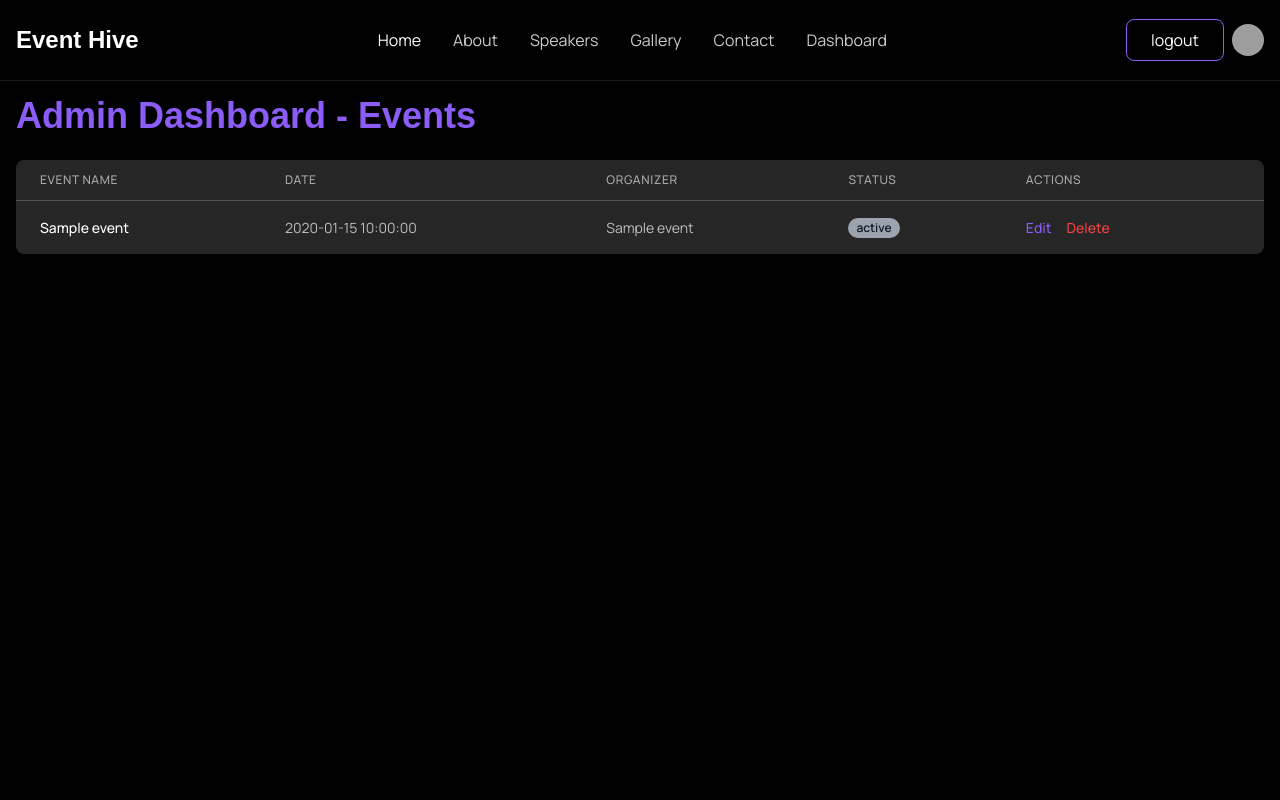
After one commit to Youcode-Classe-E-2024-2025/DevStorm_eventbrite, a PHP site: template app/views/front/adminDashboard.twig in a window 1280 px wide. The commit adds this page. Run offline with PHP 8.4, Linux system fonts and the light colour scheme; the template is opened without the code that fills it: most values are stand-ins (such as "Sample title", 1, 10 or a date in 2020); some libraries are stand-ins or nearby versions; some web fonts are replaced; grey boxes are pictures that could not be loaded.

Commit message:
add the admin dashboard first display the vents and the theirs status and actions like edit and delete

```diff
--- /dev/null
+++ b/app/views/front/adminDashboard.twig
@@ -0,0 +1,140 @@
+<!DOCTYPE html>
+<html lang="en">
+<head>
+    <meta charset="UTF-8">
+    <meta name="viewport" content="width=device-width, initial-scale=1.0">
+    <title>Admin Dashboard - Event Hive</title>
+    <script src="https://cdn.tailwindcss.com"></script>
+    <script src="https://cdn.jsdelivr.net/npm/alpinejs@2.8.2/dist/alpine.min.js" defer></script>
+    <link href="https://api.fontshare.com/v2/css?f[]=clash-display@400,700&display=swap" rel="stylesheet">
+    <link href="https://fonts.googleapis.com/css2?family=Manrope:wght@400;500;600&display=swap" rel="stylesheet">
+    <script>
+        tailwind.config = {
+            theme: {
+                extend: {
+                    fontFamily: {
+                        'clash': ['"Clash Display"', 'sans-serif'],
+                        'manrope': ['Manrope', 'sans-serif'],
+                    },
+                    colors: {
+                        'primary': '#8B5CF6',
+                    }
+                }
+            }
+        }
+    </script>
+    <style>
+        body {
+            background-color: black;
+        }
+    </style>
+</head>
+<body class="min-h-screen font-manrope text-white">
+<nav class="fixed w-full z-50 bg-black/90 backdrop-blur-sm border-b border-white/10">
+    <div class="container mx-auto px-4">
+        <div class="flex items-center justify-between h-20">
+            <!-- Logo -->
+            <a href="#" class="font-clash text-white text-2xl font-bold">
+                Event Hive
+            </a>
+            <!-- Navigation Links -->
+            <div class="hidden md:flex items-center space-x-8">
+                <a href="/" class="text-white font-manrope hover:text-primary transition-colors">Home</a>
+                <a href="#" class="text-white/80 font-manrope hover:text-primary transition-colors">About</a>
+                <a href="#" class="text-white/80 font-manrope hover:text-primary transition-colors">Speakers</a>
+                <a href="#" class="text-white/80 font-manrope hover:text-primary transition-colors">Gallery</a>
+                <a href="#" class="text-white/80 font-manrope hover:text-primary transition-colors">Contact</a>
+                <a href="/adminDashboard" class="text-white/80 font-manrope hover:text-primary transition-colors">Dashboard</a>
+            </div>
+
+            <!-- CTA Button -->
+            <div class="flex gap-5">
+                {% if user %}
+                    <a href="/login" class="hidden md:block border border-primary text-white font-manrope px-6 py-2 rounded-lg hover:bg-primary/10 transition-colors">
+                        Login
+                    </a><a href="/register" class="hidden md:block border border-primary text-white font-manrope px-6 py-2 rounded-lg hover:bg-primary/10 transition-colors">
+                    Register
+                </a>
+                {% else %}
+                    <div class="hidden md:flex items-center space-x-2">
+
+                        <a href="/logout" class="border border-primary text-white font-manrope px-6 py-2 rounded-lg hover:bg-primary/10 transition-colors">
+                            logout
+                        </a>
+                        <div class="w-8 h-8 rounded-full overflow-hidden">
+                            <img src="https://plus.unsplash.com/premium_photo-1689977927774-401b12d137d6?w=600&auto=format&fit=crop&q=60&ixlib=rb-4.0.3&ixid=M3wxMjA3fDB8MHxwaG90by1yZWxhdGVkfDIzfHx8ZW58MHx8fHx8" alt="Profile" class="w-full h-full object-cover" />
+                        </div>
+                    </div>
+                {% endif %}
+            </div>
+            <!-- Mobile Menu Button -->
+            <button class="md:hidden text-white">
+                <svg xmlns="http://www.w3.org/2000/svg" class="h-6 w-6" fill="none" viewBox="0 0 24 24" stroke="currentColor">
+                    <path stroke-linecap="round" stroke-linejoin="round" stroke-width="2" d="M4 6h16M4 12h16M4 18h16" />
+                </svg>
+            </button>
+        </div>
+    </div>
+</nav>
+
+<div class="container mx-auto px-4 py-24">
+    <h1 class="text-4xl font-bold mb-6 text-primary font-clash">Admin Dashboard - Events</h1>
+
+    <div class="bg-white/10 shadow-md rounded-lg overflow-hidden">
+        <table class="min-w-full divide-y divide-white/20">
+            <thead class="bg-white/5">
+            <tr>
+                <th class="px-6 py-3 text-left text-xs font-medium text-white/60 uppercase tracking-wider">Event Name</th>
+                <th class="px-6 py-3 text-left text-xs font-medium text-white/60 uppercase tracking-wider">Date</th>
+                <th class="px-6 py-3 text-left text-xs font-medium text-white/60 uppercase tracking-wider">Organizer</th>
+                <th class="px-6 py-3 text-left text-xs font-medium text-white/60 uppercase tracking-wider">Status</th>
+                <th class="px-6 py-3 text-left text-xs font-medium text-white/60 uppercase tracking-wider">Actions</th>
+            </tr>
+            </thead>
+            <tbody class="bg-white/5 divide-y divide-white/10">
+            {% for event in events %}
+            <tr>
+                <td class="px-6 py-4 whitespace-nowrap text-sm font-medium text-white">{{ event.event_name }}</td>
+                <td class="px-6 py-4 whitespace-nowrap text-sm text-white/70">{{ event.created_at }}</td>
+                <td class="px-6 py-4 whitespace-nowrap text-sm text-white/70">{{ event.organizer_name }}</td>
+                <td class="px-6 py-4 whitespace-nowrap text-sm">
+                    {% set color = event.status == "actif" ? "green" : (event.status == "en attente" ? "yellow" : (event.status == "terminé" ? "red" : "gray")) %}
+                            <span class="px-2 inline-flex text-xs leading-5 font-semibold rounded-full bg-{{ color }}-400 text-{{ color }}-900">{{ event.status }}</span>
+                </td>
+                <td class="px-6 py-4 whitespace-nowrap text-sm font-medium">
+                    <a href="#" class="text-primary hover:text-primary/80 mr-3">Edit</a>
+                    <button @click="confirmDelete(1)" class="text-red-500 hover:text-red-400 mr-3">Delete</button>
+                    <button @click="status = status === 'active' ? 'suspended' : 'active'"
+                            x-text="status === 'active' ? 'Suspend' : 'Activate'"
+                            class="text-yellow-500 hover:text-yellow-400">
+                    </button>
+                </td>
+            </tr>
+            {% endfor %}
+            </tbody>
+        </table>
+    </div>
+</div>
+
+<div x-data="{ showMessage: false, message: '' }" x-init="$watch('showMessage', value => { if(value) setTimeout(() => showMessage = false, 5000) })">
+    <div x-show="showMessage" class="fixed top-4 left-1/2 transform -translate-x-1/2 max-w-sm mx-auto p-4 bg-primary/20 text-white border border-primary/50 rounded-md">
+        <div class="flex justify-between items-center">
+            <span x-text="message"></span>
+            <button @click="showMessage = false" class="text-white font-bold">&times;</button>
+        </div>
+    </div>
+</div>
+
+<script>
+    function confirmDelete(eventId) {
+        if (confirm('Are you sure you want to delete this event?')) {
+            console.log('Deleting event with ID:', eventId);
+
+            const messageEl = document.querySelector('[x-data]').__x.$data;
+            messageEl.message = 'Event deleted successfully';
+            messageEl.showMessage = true;
+        }
+    }
+</script>
+</body>
+</html>
--- a/app/views/front/home.twig
+++ b/app/views/front/home.twig
@@ -53,6 +53,7 @@
                 <a href="#" class="text-white/80 font-manrope hover:text-primary transition-colors">Speakers</a>
                 <a href="#" class="text-white/80 font-manrope hover:text-primary transition-colors">Gallery</a>
                 <a href="#" class="text-white/80 font-manrope hover:text-primary transition-colors">Contact</a>
+                <a href="/adminDashboard" class="text-white/80 font-manrope hover:text-primary transition-colors">Dashboard</a>
             </div>
 
             <!-- CTA Button -->
--- a/routes/routes.php
+++ b/routes/routes.php
@@ -21,6 +21,8 @@ $router->post('/login', [UserController::class, 'handleLogin']);
 $router->get('/logout', [UserController::class, 'logout']);
 $router->get('/dashboard', [DashboardController::class, 'Dashboard']);
 
+$router->get('/adminDashboard', [DashboardController::class, 'adminDashboard']);
+
 //organizer ROUTEs
 $router->get('/organizer/event/create', [OrganizerController::class, 'createEvent']);
 $router->post('/organizer/event/create', [OrganizerController::class, 'handleCreateEvent']);
```
Also changed, not shown: app/controllers/back/DashboardController.php (+8 -0 lines), app/models/Event.php (+12 -0 lines).
